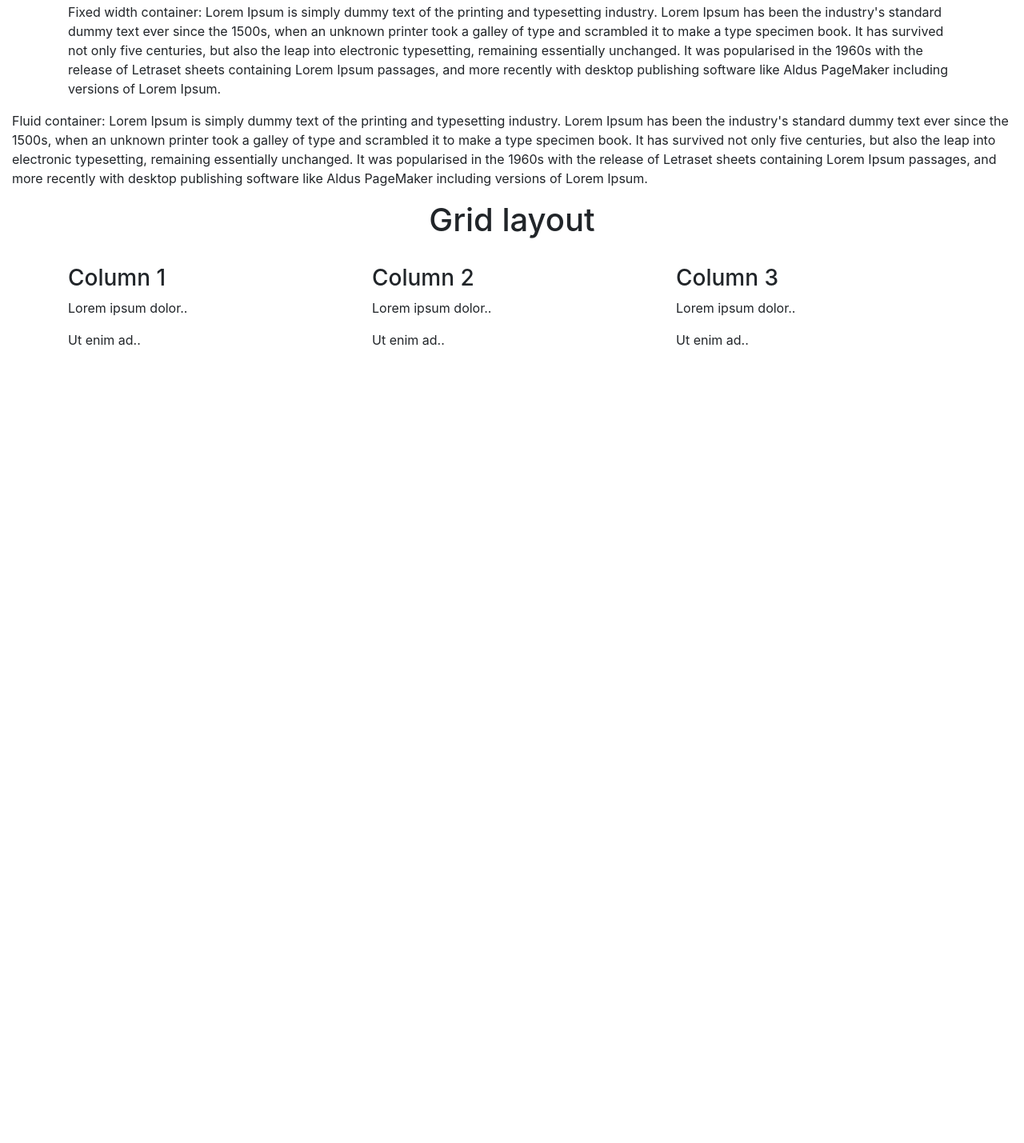
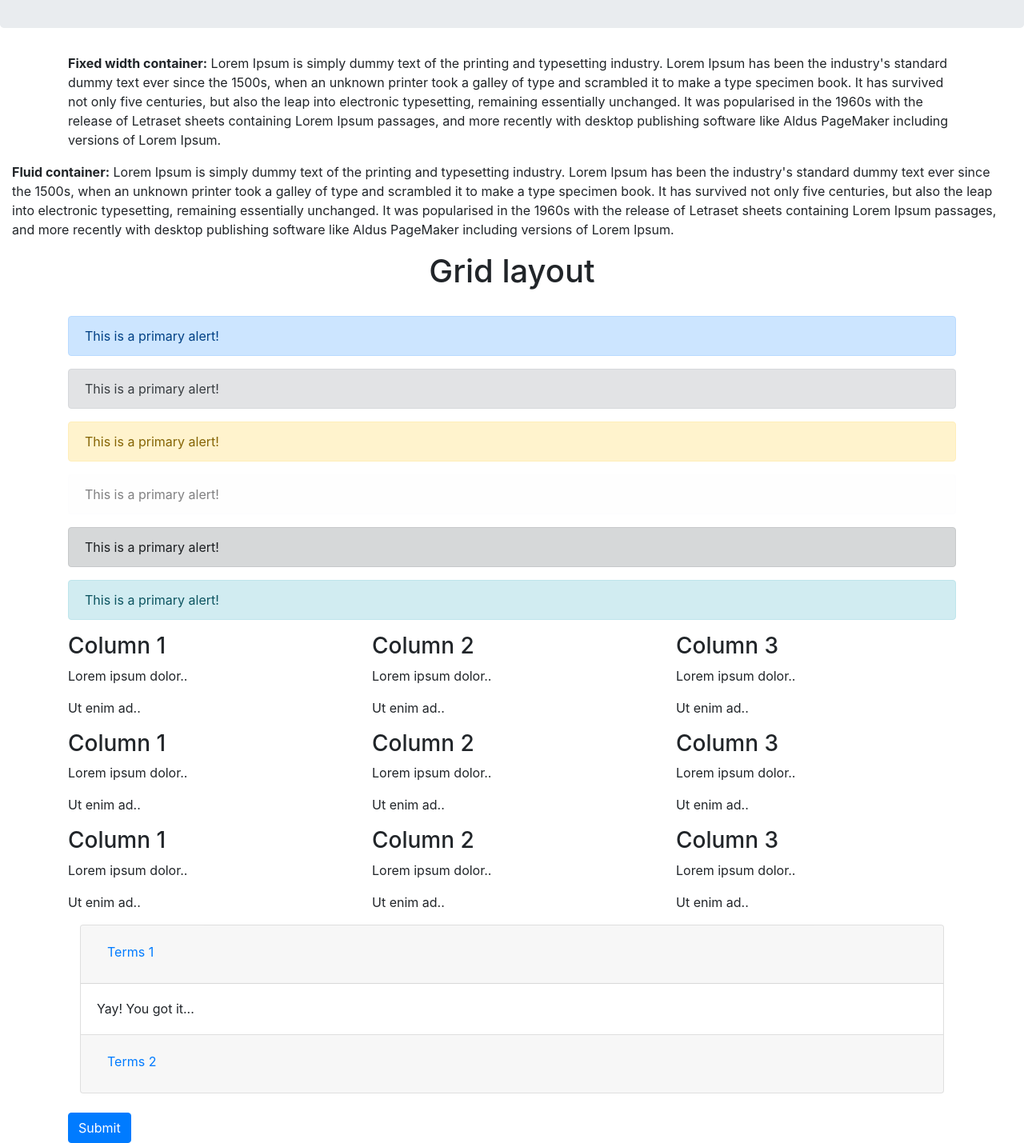
Before and after one commit to bxlearn/html5-css3-js, a plain HTML site: page lab1/satish/index.html in a window 1280 px wide. Shown: the part 309-1738 px from the top of the page at 80% size. Before the commit the page ends 800 px from the top, so only its background shows below. Drawn offline with nearby package versions, Linux system fonts and the light colour scheme.

Commit message:
Add more components
- Alerts
- Breadcrumbs
- Accordion

```diff
--- a/lab1/satish/index.html
+++ b/lab1/satish/index.html
@@ -11,7 +11,18 @@
     <title>Hello, world!</title>
   </head>
   <body>
-    <h1>Hello, world!</h1>
+    <h1 class="text-center">Hello, world!</h1>
+
+    <!-- Breadcrumbs -->
+    <div class="container">
+        <nav>
+            <ul class="breadcrumb">
+              <li class="breadcrumb-item"><a href="#">One</a></li>
+              <li class="breadcrumb-item"><a href="#">Two</a></li>
+              <li class="breadcrumb-item active">Three</li>
+            </ul>
+          </nav>
+    </div>
 
     <div class="jumbotron text-center">
       <h1>My First Bootstrap Page</h1>
@@ -19,12 +30,12 @@
     </div>
 
     <div class="container">
-      <p>Fixed width container: Lorem Ipsum is simply dummy text of the printing and typesetting industry. Lorem Ipsum has been the industry's standard dummy text ever since the 1500s, when an unknown printer took a galley of type and scrambled it to make a type specimen book. It has survived not only five centuries, but also the leap into electronic typesetting, remaining essentially unchanged. It was popularised in the 1960s with the release of Letraset sheets containing Lorem Ipsum passages, and more recently with desktop publishing software like Aldus PageMaker including versions of Lorem Ipsum.
+      <p><strong>Fixed width container:</strong> Lorem Ipsum is simply dummy text of the printing and typesetting industry. Lorem Ipsum has been the industry's standard dummy text ever since the 1500s, when an unknown printer took a galley of type and scrambled it to make a type specimen book. It has survived not only five centuries, but also the leap into electronic typesetting, remaining essentially unchanged. It was popularised in the 1960s with the release of Letraset sheets containing Lorem Ipsum passages, and more recently with desktop publishing software like Aldus PageMaker including versions of Lorem Ipsum.
       </p>
     </div>
 
     <div class="container-fluid">
-      <p></p>Fluid container: Lorem Ipsum is simply dummy text of the printing and typesetting industry. Lorem Ipsum has been the industry's standard dummy text ever since the 1500s, when an unknown printer took a galley of type and scrambled it to make a type specimen book. It has survived not only five centuries, but also the leap into electronic typesetting, remaining essentially unchanged. It was popularised in the 1960s with the release of Letraset sheets containing Lorem Ipsum passages, and more recently with desktop publishing software like Aldus PageMaker including versions of Lorem Ipsum.
+      <p><strong>Fluid container:</strong> Lorem Ipsum is simply dummy text of the printing and typesetting industry. Lorem Ipsum has been the industry's standard dummy text ever since the 1500s, when an unknown printer took a galley of type and scrambled it to make a type specimen book. It has survived not only five centuries, but also the leap into electronic typesetting, remaining essentially unchanged. It was popularised in the 1960s with the release of Letraset sheets containing Lorem Ipsum passages, and more recently with desktop publishing software like Aldus PageMaker including versions of Lorem Ipsum.
     </p>
     </div>
 
@@ -32,6 +43,14 @@
     </br>
 
     <div class="container">
+      <!-- Alerts -->
+      <div class="alert alert-primary">This is a primary alert!</div>
+      <div class="alert alert-secondary">This is a primary alert!</div>
+      <div class="alert alert-warning">This is a primary alert!</div>
+      <div class="alert alert-light">This is a primary alert!</div>
+      <div class="alert alert-dark">This is a primary alert!</div>
+      <div class="alert alert-info">This is a primary alert!</div>
+
       <div class="row">
         <div class="col-sm-4">
           <h3>Column 1</h3>
@@ -49,6 +68,72 @@
           <p>Ut enim ad..</p>
         </div>
       </div>
+      <div class="row">
+        <div class="col-md-4">
+          <h3>Column 1</h3>
+          <p>Lorem ipsum dolor..</p>
+          <p>Ut enim ad..</p>
+        </div>
+        <div class="col-md-4">
+          <h3>Column 2</h3>
+          <p>Lorem ipsum dolor..</p>
+          <p>Ut enim ad..</p>
+        </div>
+        <div class="col-md-4">
+          <h3>Column 3</h3>
+          <p>Lorem ipsum dolor..</p>
+          <p>Ut enim ad..</p>
+        </div>
+      </div>
+      <div class="row">
+        <div class="col-sm-4">
+          <h3>Column 1</h3>
+          <p>Lorem ipsum dolor..</p>
+          <p>Ut enim ad..</p>
+        </div>
+        <div class="col-sm-4">
+          <h3>Column 2</h3>
+          <p>Lorem ipsum dolor..</p>
+          <p>Ut enim ad..</p>
+        </div>
+        <div class="col-sm-4">
+          <h3>Column 3</h3>
+          <p>Lorem ipsum dolor..</p>
+          <p>Ut enim ad..</p>
+        </div>
+      </div>
+
+      <!-- Accordions -->
+      <div class="container">
+        <div class="accordion" id="firstBootstrap">
+          <!-- One -->
+          <div class="card">
+            <div class="card-header" id="headingOne">
+              <h2>
+                <button class="btn btn-link" type="button" data-toggle="collapse" data-target="#collapseOne" aria-expanded="true" aria-controls="collapseOne">Terms 1</button>
+              </h2>
+            </div>
+            <div id="collapseOne" class="collapse show" aria-labelledby="headingOne" data-parent="#firstBootstrap">
+                <div class="card-body">Yay! You got it...</div>
+            </div>
+          </div>
+          <!-- Two -->
+          <div class="card">
+              <div class="card-header" id="headingTwo">
+                <h2>
+                  <button class="btn btn-link collapsed" type="button" data-toggle="collapse" data-target="#collapseTwo">Terms 2</button>
+                </h2>
+              </div>
+              <div id="collapseTwo" class="collapse" data-parent="#firstBootstrap">
+                  <div class="card-body">You got it again...</div>
+              </div>
+            </div>
+        </div>
+    </div>
+
+      <br/>
+      <!-- Buttons -->
+      <button class="btn btn-primary">Submit</button>
     </div>
 
     <!-- Optional JavaScript -->
```
